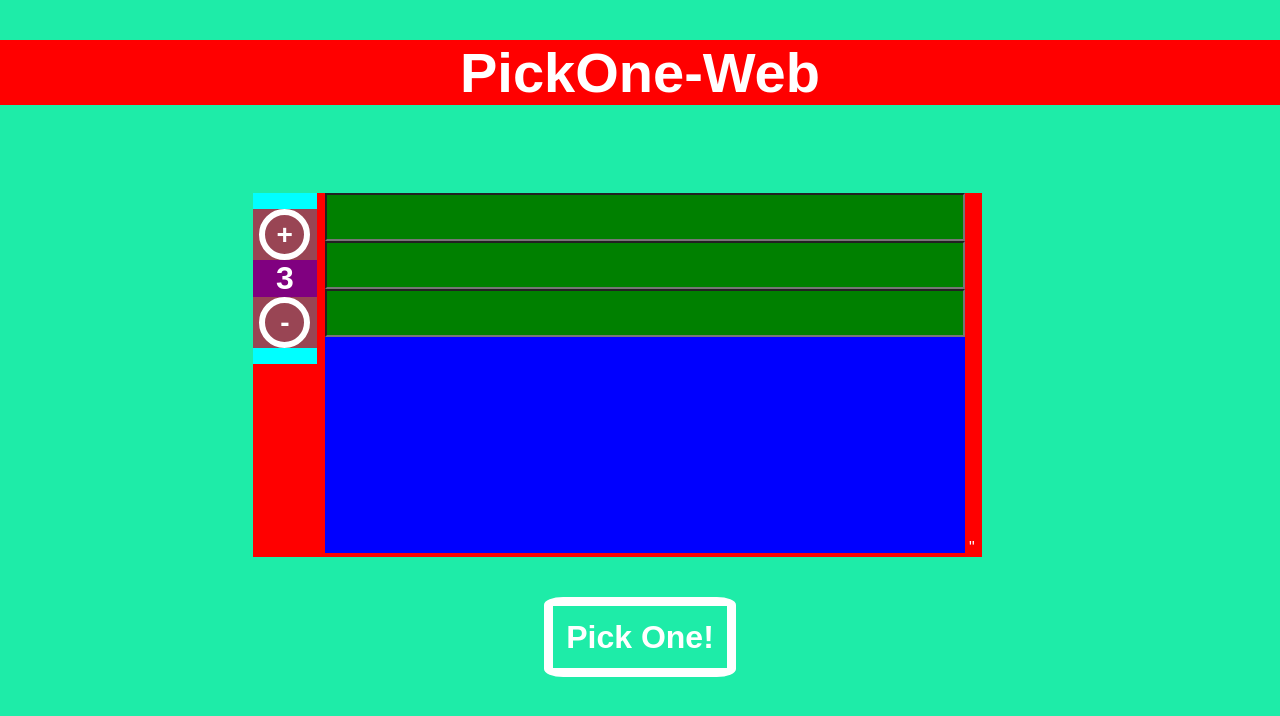
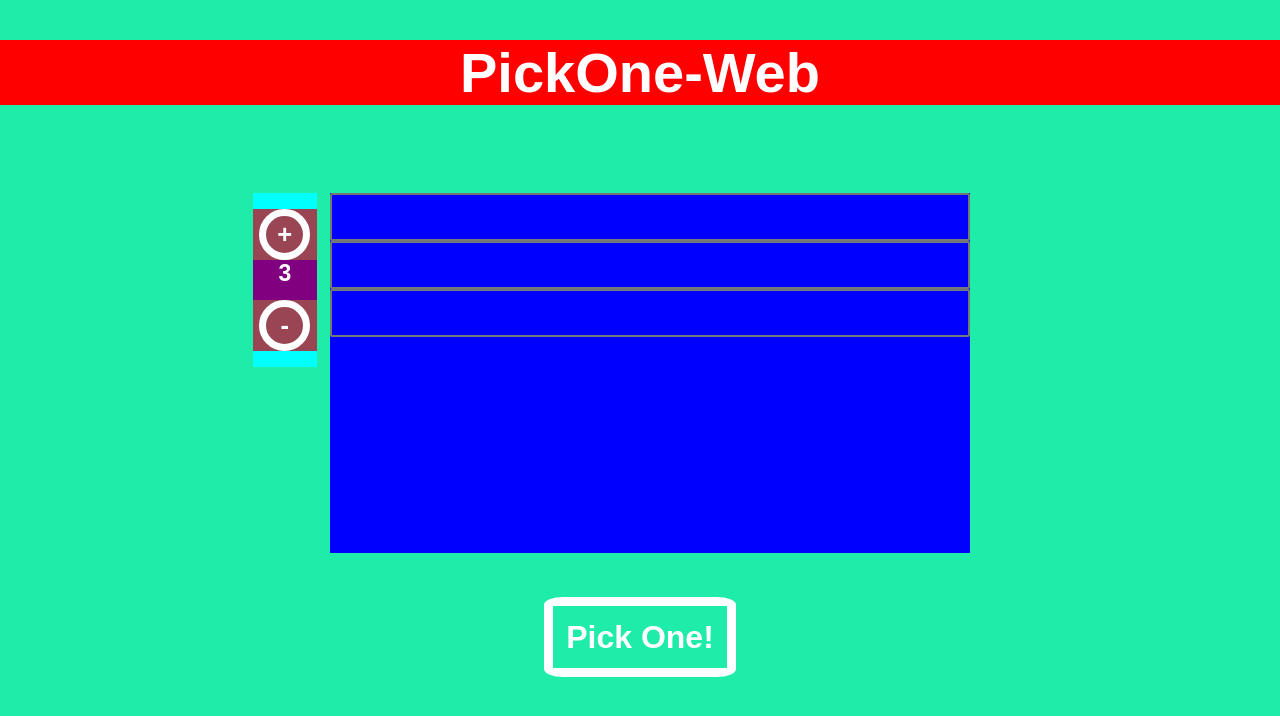
Before and after one commit to byung1231/pickone-web, a React (Create React App) app: page / in a window 1280 px wide. Shown: the top 716 px of the page. Built offline with nearby package versions, Linux system fonts and the light colour scheme.

Commit message:
Major changes (input boxes, responses to clicks, etc)

```diff
--- a/public/index.html
+++ b/public/index.html
@@ -33,13 +33,12 @@
       PickOne-Web
     </div>
     <div id="centerDiv">
-      <div id="sideButtons">
 
-      </div>
-      <div id="form"></div>
-      "
+
+
     </div>
-    <div id="pickButtonDiv"></div>
+    <div id="placeholder"></div>
+
     <!--
       This HTML file is a template.
       If you open it directly in the browser, you will see an empty page.
--- a/src/App.css
+++ b/src/App.css
@@ -55,7 +55,6 @@ body{
   /*to ensure the input boxes are horizontally centered,
   ignoring the side buttons */
   margin-top:8vh;
-  background-color: red;
   width:57vw;
 }
 
@@ -84,13 +83,11 @@ body{
 
   display: inline-block;
   border-radius: 50%;
-  border-width: 0.8vh;
+  border-width: calc(0.4vh + 0.3vw);
   height:4vw;
   width:4vw;
-  font-size:3.5vh;
-
-
-
+  font-size:2vw;
+  text-align: center;
 
 }
 
@@ -132,8 +129,11 @@ form {
 
   align:center;
 
+  border-style: solid;
+  border-radius: 2px;
 
-  background-color:green;
+
+  background-color:inherit;
   color:white;
 /*  border-radius:7px;
 border:5px solid yellow;
@@ -147,10 +147,12 @@ font-size:5vh;
 
 #lblCount{
 
-  font-size: 4vh;
+  font-size: calc(15px + 1vh);
+  height:5vh;
   font-weight: bold;
   text-align: center;
   background-color:purple;
+  min-height:20px;
 
 }
 
@@ -166,6 +168,11 @@ button{
 
 }
 
+.pickButton:active{
+  background-color: #18bc86;
+  border-color: #d1d1d1;
+}
+
 
 button:disabled{
 
@@ -178,6 +185,7 @@ color:gray;
 #pickButtonDiv{
   text-align:center;
   margin-top:5vh;
+  margin-left:3.5vw;
 
 }
 
@@ -187,6 +195,8 @@ color:gray;
   font-size: 4vh;
   width:15vw;
   height:10vh;
+  min-width:150px;
+  min-height:50px;
 }
 
 @keyframes App-logo-spin {
--- a/src/App.js
+++ b/src/App.js
@@ -1,33 +1,44 @@
 import React from 'react';
+import ReactDOM from 'react-dom';
 import logo from './logo.svg';
 import './App.css';
 
-/*
-function App() {
-  return (
-    <div id="title">
-      PickOne-Web
-    </div>
-  );
-}*/
 
-class Count extends React.Component{
+class App extends React.Component{
 
   constructor(){
+
     super();
-    this.state = { count: 3,
+
+    this.defaultCount = 3;
+    this.maxCount = 20;
+    this.minCount = 0;
+    this.currCount = this.defaultCount;
+
+
+    this.state = { count: this.defaultCount,
                   enableIncrement: true,
-                  enableDecrement: true
+                  enableDecrement: true,
+                  animationActive:false
                 };
 
-    this.maxCount = 20;
-    this.minCount = 0;
+      this.myRef = React.createRef();
+
   }
 
-  increment = () => {
+  componentDidMount(){
+
+
+
+  }
+
+  incrementCount = () => {
 
     let currCount = this.state.count;
     currCount += 1;
+
+
+
     this.setState({count:currCount});
 
     if (currCount >= this.maxCount) {
@@ -42,9 +53,16 @@ class Count extends React.Component{
     }
 
 
+ReactDOM.render(<p>showing Input{currCount}</p>, document.getElementById('placeholder'));
+    document.getElementById("Input"+currCount).setAttribute("type","text");
+
+
+
+
+
   }
 
-  decrement = () => {
+  decrementCount = () => {
 
     let currCount = this.state.count;
     currCount -= 1;
@@ -60,57 +78,98 @@ class Count extends React.Component{
     if (currCount < this.maxCount) {
       this.setState({enableIncrement: true});
     }
+
+    var inputID = "Input" + (currCount + 1);
+
+    ReactDOM.render(<p>hiding {inputID}</p>, document.getElementById('placeholder'));
+    document.getElementById(inputID).setAttribute("type","hidden");
+
   }
+
+// generates input boxes
+  generateForms = () => {
+      const inputs = [];
+
+
+      for (var i = 0; i < this.maxCount; i++){
+
+        let boxID = "Input"+(i+1);
+        if (i >= this.currCount ) {
+          inputs.push(<input type="hidden" class="textbox" id={boxID}></input>);
+        }
+        else{
+            inputs.push(<input type="text"class="textbox" id={boxID}></input>);
+        }
+
+
+
+      }
+
+      return(
+        <form>{inputs}</form>
+      )
+
+
+  }
+
+
+
+   pickOne = () =>{
+
+     let interval = 100;
+
+     // animation for the boxes
+      for(let i = 1; i <= this.currCount; i++){
+
+
+        setTimeout(() => {
+            document.getElementById("Input"+i).style.backgroundColor="red"
+          },
+          interval*i);
+
+          if (i > 1) {
+            setTimeout(() => {
+                document.getElementById("Input"+(i-1)).style.backgroundColor="inherit"
+              },
+              interval*i);
+          }
+      }
+
+      ReactDOM.render("pickOne()", document.getElementById('placeholder'));
+    /*  setTimeout(() => {
+          document.getElementById("Input1").style.backgroundColor="red"
+        },
+        1500);
+
+*/
+
+    }
+
 
   render(){
     return(
       <div>
-      <ul class="sideButtonsList">
-          <li><button type="button" class="sideButton" onClick={this.increment} disabled={!this.state.enableIncrement}>+</button></li>
-          <li id="lblCount">{this.state.count}</li>
-          <li><button type="button" class="sideButton" onClick={this.decrement} disabled={!this.state.enableDecrement}>-</button></li>
-        </ul>
+        <div id="sideButtons">
+          <ul class="sideButtonsList">
+            <li><button type="button" class="sideButton" onClick={this.incrementCount} disabled={!this.state.enableIncrement}>+</button></li>
+            <li id="lblCount">{this.state.count}</li>
+            <li><button type="button" class="sideButton" onClick={this.decrementCount} disabled={!this.state.enableDecrement}>-</button></li>
+          </ul>
+        </div>
+        <div id="form">
+          {this.generateForms()}
+        </div>
+        <div class="clearer"></div>
 
-        <div class="clearer"></div>
-      </div>
-    )
-
+        <div id="pickButtonDiv">
+          <button type="button" class="pickButton" onClick={this.pickOne}>Pick One!</button>
+        </div>
+    </div>
+    );
 
   }
 
 }
-/*
-function increment(){
-
-  return(
-    var count = document.getElementById('lblCount').innerHTML;
-
-    document.getElementById('lblCount').innerHTML = count + 1;
-
-  );
-
-}*/
 
 
-
-const Form = () => (
-
-    <form>
-      <input type="text" class="textbox"></input><br/>
-      <input type="text" class="textbox"></input>
-      <input type="text" class="textbox"></input>
-
-    </form>
-
-);
-
-
-const PickButton = () => (
-
-  <button type="button" class="pickButton">Pick One!</button>
-
-
-);
-
-
-export { Count, Form, PickButton};
+export { App};
--- a/src/index.js
+++ b/src/index.js
@@ -1,12 +1,10 @@
 import React from 'react';
 import ReactDOM from 'react-dom';
 import './index.css';
-import {Count, Form, PickButton} from './App';
+import {App} from './App';
 import * as serviceWorker from './serviceWorker';
 
-ReactDOM.render(<Count />, document.getElementById('sideButtons'));
-ReactDOM.render(<Form />, document.getElementById('form'));
-ReactDOM.render(<PickButton />, document.getElementById('pickButtonDiv'));
+ReactDOM.render(<App />, document.getElementById('centerDiv'));
 
 // If you want your app to work offline and load faster, you can change
 // unregister() to register() below. Note this comes with some pitfalls.
```
